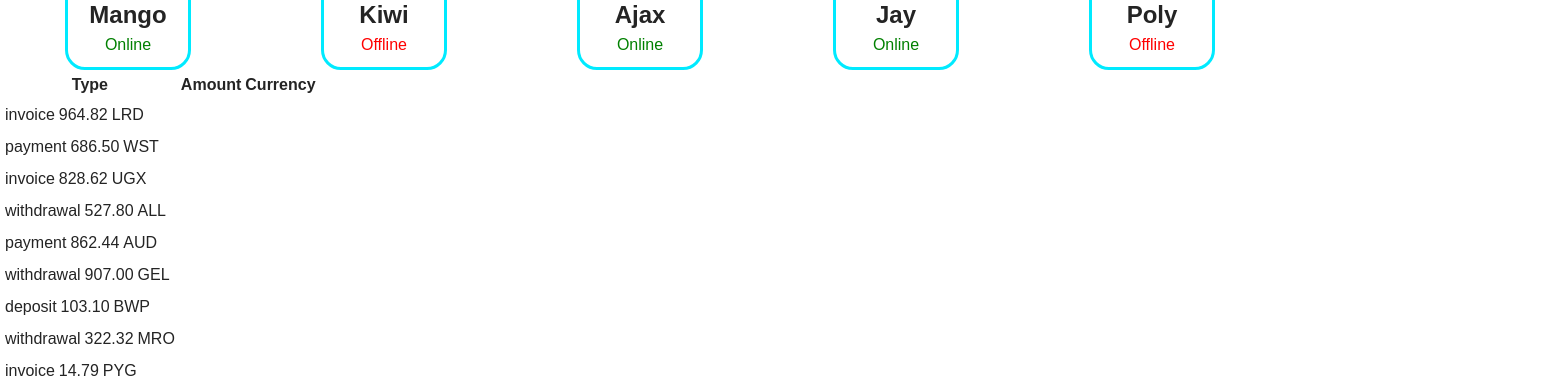
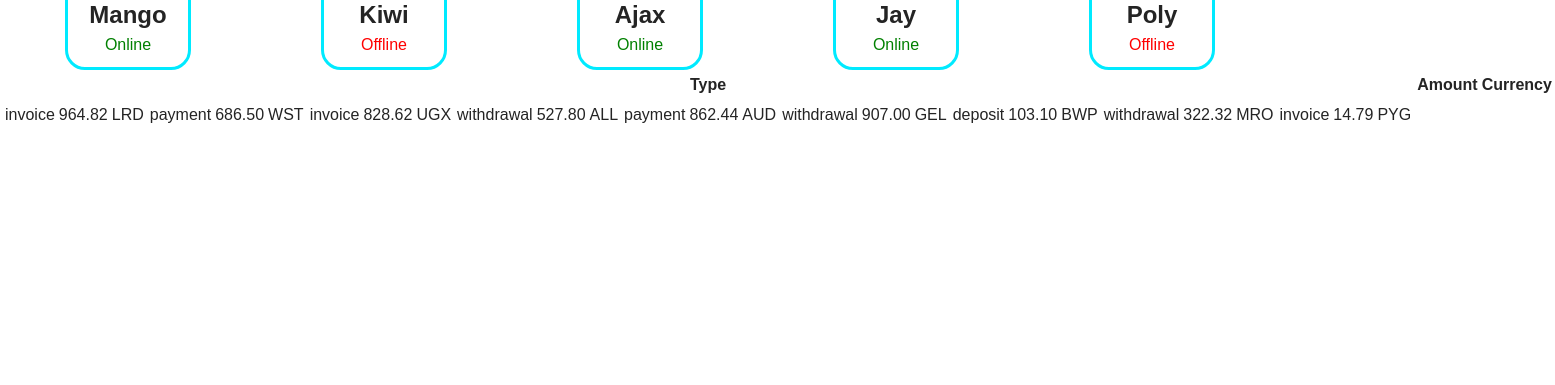
Before and after one commit to Natalie-ingineer/goit-react-hw-01, a React (Vite) app: page / in a window 1280 px wide. Shown: the part 762-1147 px from the top of the page, 1555 px wide, since content can reach past the window. After the commit the page ends 894 px from the top, so only its background shows below. Built offline with nearby package versions, Linux system fonts and the light colour scheme.

Commit message:
update task3

```diff
--- a/src/components/TransactionHistory/TransactionHistory.jsx
+++ b/src/components/TransactionHistory/TransactionHistory.jsx
@@ -11,7 +11,7 @@ const TransactionHistory = ({ items }) => {
           <th>Currency</th>
         </tr>
       </thead>
-      <tbody>
+      <tbody className={css.bodyTable}>
         {items.map((transaction) => (
           <tr key={transaction.id}>
             <Transaction transaction={transaction} />
--- a/src/components/TransactionHistory/TransactionHistory.module.css
+++ b/src/components/TransactionHistory/TransactionHistory.module.css
@@ -0,0 +1,8 @@
+.transaction-history {
+  border-color: black;
+  width: 500px;
+}
+
+.bodyTable {
+  display: flex;
+}
```
